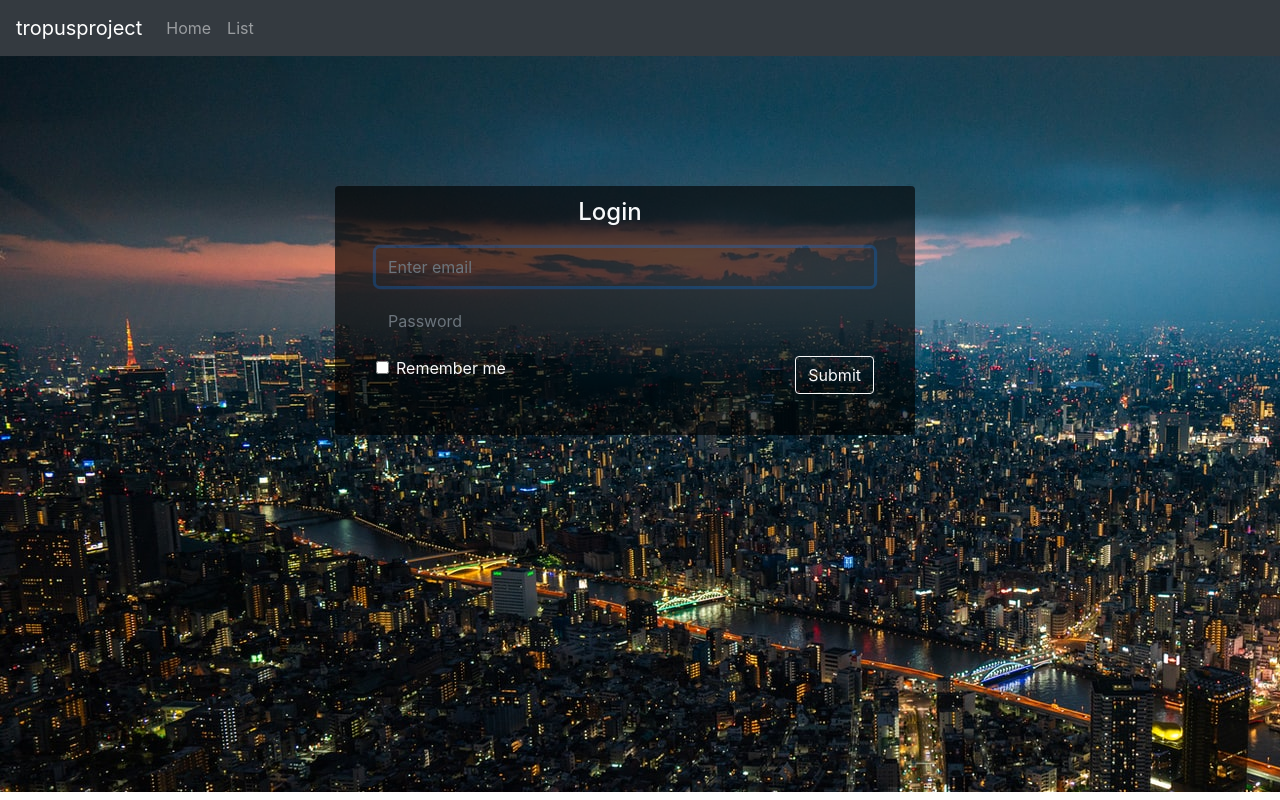
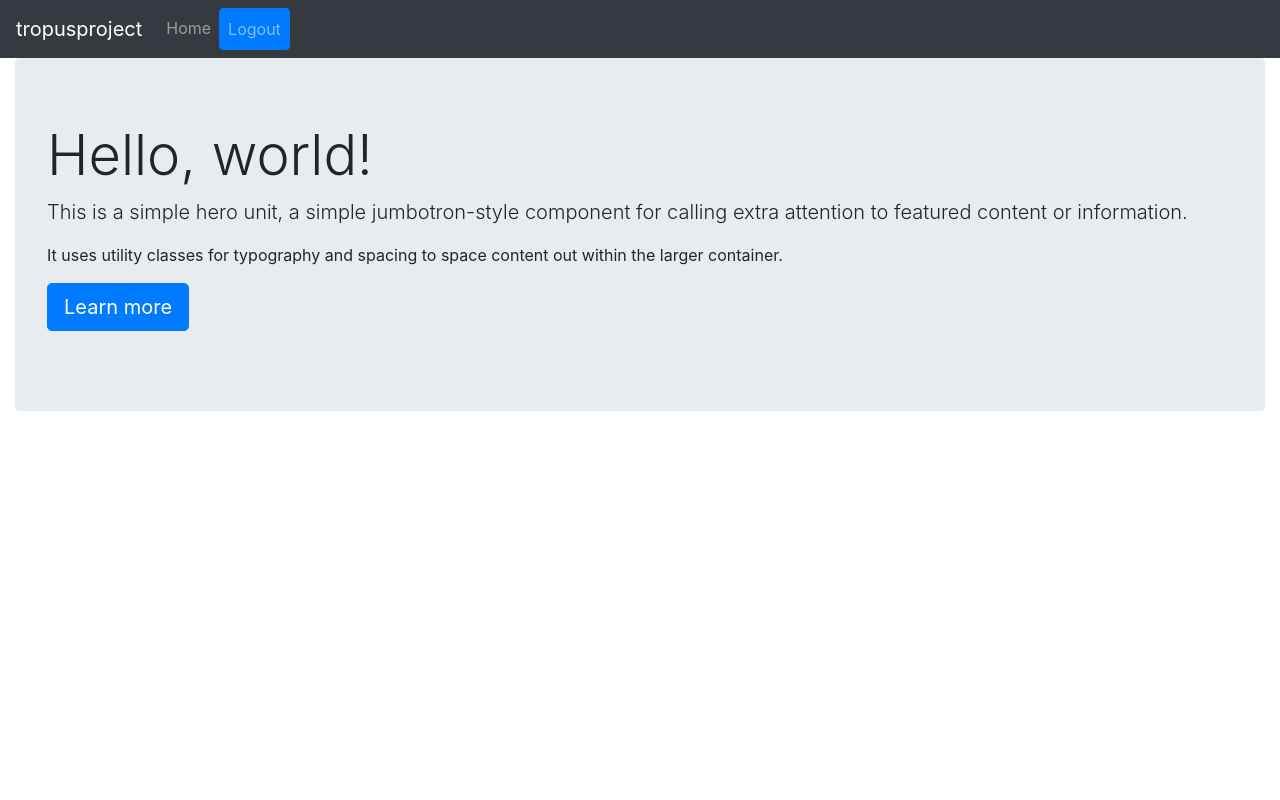
Before and after one commit to gmurdoko/learn-React, a React (Create React App) app: page /list in a window 1280 px wide. Before the commit this address led to /. Built offline with nearby package versions, Linux system fonts and the light colour scheme.

Commit message:
login hit api

```diff
--- a/package.json
+++ b/package.json
@@ -7,11 +7,14 @@
         "@fortawesome/free-brands-svg-icons": "^5.14.0",
         "@fortawesome/free-regular-svg-icons": "^5.14.0",
         "@fortawesome/free-solid-svg-icons": "^5.14.0",
+        "@fortawesome/react-fontawesome": "^0.1.11",
         "@testing-library/jest-dom": "^4.2.4",
         "@testing-library/react": "^9.5.0",
         "@testing-library/user-event": "^7.2.1",
         "axios": "^0.19.2",
         "bootstrap": "^4.5.0",
+        "font-awesome": "^4.7.0",
+        "prop-types": "^15.7.2",
         "react": "^16.13.1",
         "react-bootstrap": "^1.2.2",
         "react-dom": "^16.13.1",
@@ -39,5 +42,6 @@
             "last 1 safari version"
         ]
     },
-    "proxy": "http://localhost:8080"
+    "proxy": "http://localhost:5000"
+
 }
--- a/src/App.js
+++ b/src/App.js
@@ -1,21 +1,17 @@
 import React, { Component } from "react";
-import { BrowserRouter, Switch, Route } from "react-router-dom";
-// import RoomPage from "./pages/rooms/RoomPages";
-// import LoginPages from "./pages/login/LoginPages";
-// import HomePage from "./pages/home/HomePage";
-
-import Nav from "./components/router/Nav";
+import { BrowserRouter } from "react-router-dom";
+import Nav2 from "./components/router/Nav2";
+// import SamplePropTypes from "./components/SamplePropTypes";
 
 class App extends Component {
     render() {
         return (
             <BrowserRouter>
-                <Nav />
-                {/* <Switch>
-                    <Route exact path="/" component={HomePage} />
-                    <Route path="/list" component={RoomPage} />
-                    <Route path="/login" component={LoginPages} />
-                </Switch> */}
+                <Nav2 />
+                {/* <Nav /> */}
+                {/* <SamplePropTypes>
+                    <div />
+                </SamplePropTypes> */}
             </BrowserRouter>
         );
     }
--- /dev/null
+++ b/src/api/challengeApi/api.js
@@ -0,0 +1,31 @@
+import React from "react";
+import axios from "axios";
+const productURLs = "/products";
+const authURL = "/auth";
+
+const pushAuth = async (data) => {
+    let token = await axios.post(authURL, data);
+    return await token;
+};
+
+const getProducts = async () => {
+    let rooms = await axios.get(productURLs);
+
+    return await rooms;
+};
+
+// const pushRoom = async (data) => {
+//     let room = await axios.post(baseURL, data);
+//     return await room;
+// };
+
+// const delRoom = async (id) => {
+//     let room = await axios.delete(`${baseURL}/${id}`);
+//     return await room;
+// };
+
+// const putRoom = async (data) => {
+//     let room = await axios.put(baseURL, data);
+//     return await room;
+// };
+export { pushAuth, getProducts };
--- a/src/api/roomsApi/RoomServices.js
+++ b/src/api/roomsApi/RoomServices.js
@@ -4,7 +4,7 @@ const baseURLs = "/rooms";
 const baseURL = "/room";
 const getRooms = async () => {
     let rooms = await axios.get(baseURLs);
-    // console.log(rooms);
+
     return await rooms;
 };
 const pushRoom = async (data) => {
--- /dev/null
+++ b/src/components/SamplePropTypes.js
@@ -0,0 +1,24 @@
+import React, { Component } from "react";
+import PropTypes from "prop-types";
+import { propTypes } from "react-bootstrap/esm/Image";
+
+class SamplePropTypes extends Component {
+    render() {
+        let children = this.props.children;
+        return (
+            <div>
+                {/* My name:{this.props.name || "name"}, and age :
+                {this.props.age || 19} */}
+                {/* My name:{this.props.name}, and age :{this.props.age} */}
+                {children}
+            </div>
+        );
+    }
+}
+
+// SamplePropTypes.defaultProps = { name: "cahyo", age: 15 };
+SamplePropTypes.propTypes = {
+    // name: PropTypes.string,
+    children: PropTypes.element.isRequired,
+};
+export default SamplePropTypes;
--- a/src/components/navigate/MyNavbar.js
+++ b/src/components/navigate/MyNavbar.js
@@ -1,9 +1,10 @@
 import React, { Component } from "react";
 import { Switch, Route, Link } from "react-router-dom";
-import { Navbar, Nav } from "react-bootstrap";
+import { Navbar, Nav, Button } from "react-bootstrap";
 
 class MyNavbar extends Component {
     render() {
+        const { onLogout } = this.props;
         return (
             <Navbar bg="dark" variant="dark">
                 <Navbar.Brand as={Link} to="/home">
@@ -13,12 +14,14 @@ class MyNavbar extends Component {
                     <Nav.Link as={Link} to="/home">
                         Home
                     </Nav.Link>
-                    <Nav.Link as={Link} to="/list">
-                        List
+                    <Nav.Link
+                        as={Button}
+                        onClick={() => {
+                            onLogout();
+                        }}
+                    >
+                        Logout
                     </Nav.Link>
-                    {/* <Nav.Link as={Link} to="/login">
-                        Login
-                    </Nav.Link> */}
                 </Nav>
             </Navbar>
         );
--- /dev/null
+++ b/src/components/router/Nav2.js
@@ -0,0 +1,84 @@
+import React, { Component } from "react";
+import { Redirect, withRouter, Switch, Route } from "react-router-dom";
+import RoomPage from "../../pages/rooms/RoomPages";
+import LoginPages from "../../pages/login/LoginPages";
+import HomePage from "../../pages/home/HomePage";
+import Notfound from "../../pages/home/HomePage";
+import MyNavbar from "../navigate/MyNavbar";
+const routes = [
+    { id: 1, path: "/home", component: HomePage },
+    // { id: 2, path: "/list", component: RoomPage },
+];
+class Nav extends Component {
+    constructor(props) {
+        super(props);
+        this.state = {
+            activateMenu: "",
+            auth: false,
+        };
+    }
+    onLogin = () => {
+        this.setState({ ...this.state, auth: true });
+        this.props.history.push({ pathname: "/home" });
+    };
+    onLogout = () => {
+        sessionStorage.clear();
+        this.setState({
+            auth: false,
+        });
+        // this.props.history.push({
+        //     pathname: "/",
+        // });
+    };
+    componentDidMount() {
+        if (sessionStorage.getItem("auth-token") !== null) {
+            this.setState({ ...this.state, auth: true });
+            console.log(sessionStorage.getItem("auth-token"));
+            this.props.history.push({ pathname: "/home" });
+        } else {
+            this.setState({ ...this.state, auth: false });
+        }
+    }
+    render() {
+        const routeList = routes.map((route) => {
+            return (
+                <Route
+                    key={route.id}
+                    path={route.path}
+                    render={(props) => {
+                        return this.state.auth ? (
+                            <route.component {...props} />
+                        ) : (
+                            <Redirect to="/" />
+                        );
+                    }}
+                />
+            );
+        });
+        return (
+            <div>
+                <MyNavbar onLogout={this.onLogout} />
+                <Switch>
+                    <Route
+                        path="/"
+                        exact
+                        render={(props) => {
+                            return (
+                                <LoginPages {...props} onLogin={this.onLogin} />
+                            );
+                        }}
+                    />
+                    {routeList}
+                    <Route
+                        // path="*"
+                        render={(props) => {
+                            return <Notfound />;
+                        }}
+                    />
+                </Switch>
+            </div>
+        );
+    }
+}
+
+export default withRouter(Nav);
--- a/src/index.js
+++ b/src/index.js
@@ -4,6 +4,7 @@ import "./index.css";
 import App from "./App";
 import * as serviceWorker from "./serviceWorker";
 import "bootstrap/dist/css/bootstrap.min.css";
+import "font-awesome/css/font-awesome.min.css";
 import { Router } from "react-router-dom";
 import { createBrowserHistory } from "history";
 const customHistory = createBrowserHistory();
--- a/src/pages/login/LoginForm.js
+++ b/src/pages/login/LoginForm.js
@@ -3,26 +3,26 @@ import Form from "react-bootstrap/Form";
 import Button from "react-bootstrap/Button";
 import "./login.css";
 class LoginForm extends Component {
-    constructor(props) {
-        super(props);
-        this.state = {
-            email: "",
-            password: "",
-        };
-    }
-    submitHandler = (event) => {
-        event.preventDefault();
-        event.target.className += " was-validated";
-        this.props.onLogin();
-    };
-    changeHandler = (event) => {
-        this.setState({
-            ...this.state,
-            [event.target.name]: event.target.value,
-        });
-    };
+    // constructor(props) {
+    //     super(props);
+    //     this.state = {
+    //         email: "",
+    //         password: "",
+    //     };
+    // }
+    // submitHandler = (event) => {
+    //     event.preventDefault();
+    //     event.target.className += " was-validated";
+    //     this.props.onLogin();
+    // };
+    // changeHandler = (event) => {
+    //     this.setState({
+    //         ...this.state,
+    //         [event.target.name]: event.target.value,
+    //     });
+    // };
     render() {
-        // const { onLogin } = this.props;
+        const { auth, handleChange, clickLogin } = this.props;
         return (
             <div class="col-md-12 alert alert-dark transparent-bg">
                 <div className="row col-md-12 justify-content-center">
@@ -30,27 +30,29 @@ class LoginForm extends Component {
                 </div>
                 <div className="alert col-md-12 text-right">
                     <Form
-                        className="needs-validation"
-                        onSubmit={this.submitHandler}
+                        className="needs-validation was-validated"
+                        onSubmit={(event) => {
+                            clickLogin(event);
+                        }}
                         noValidate
                     >
-                        <Form.Group controlId="formBasicEmail">
+                        <Form.Group controlId="formBasicUserName">
                             <Form.Control
                                 className="transparent-input text-light"
-                                name="email"
-                                type="email"
-                                placeholder="Enter email"
+                                name="username"
+                                type="text"
+                                placeholder="username"
                                 autoFocus={true}
                                 required={true}
                                 onChange={(event) => {
-                                    this.changeHandler(event);
+                                    handleChange(event, "username");
                                 }}
-                                value={this.state.email}
+                                value={auth["username"]}
                             />
-                            <div className="valid-feedback">Looks good!</div>
+                            {/* <div className="valid-feedback">Looks good!</div>
                             <div className="invalid-feedback">
                                 Email doesn't valid!
-                            </div>
+                            </div> */}
                             {/* <Form.Text className="text-light">
                                 We'll never share your email with anyone else.
                             </Form.Text> */}
@@ -59,14 +61,19 @@ class LoginForm extends Component {
                         <Form.Group controlId="formBasicPassword">
                             <Form.Control
                                 className="transparent-input text-light"
+                                name="password"
                                 type="password"
                                 placeholder="Password"
                                 required={true}
+                                onChange={(event) => {
+                                    handleChange(event, "password");
+                                }}
+                                value={auth["password"]}
                             />
-                            <div className="valid-feedback">Looks good!</div>
+                            {/* <div className="valid-feedback">Looks good!</div>
                             <div className="invalid-feedback">
                                 Password can't be empty
-                            </div>
+                            </div> */}
                         </Form.Group>
                         <Form.Group
                             className="float-left"
--- a/src/pages/login/LoginPages.js
+++ b/src/pages/login/LoginPages.js
@@ -1,14 +1,53 @@
 import React, { Component } from "react";
 import LoginForm from "./LoginForm";
 import "./login.css";
+import { pushAuth } from "../../api/challengeApi/api";
 class LoginPages extends Component {
+    constructor(props) {
+        super(props);
+        this.state = {
+            auth: { username: "", password: "" },
+        };
+
+        //
+    }
+    handleChange = (event, field) => {
+        let { auth } = this.state;
+        auth[field] = event.target.value;
+        this.setState({ ...this.state, auth });
+        console.log(this.state.auth);
+    };
+    clickLogin = (event) => {
+        event.preventDefault();
+        pushAuth(this.state.auth)
+            .then((res) => {
+                console.log(res);
+                if (res.data.token !== null) {
+                    sessionStorage.setItem("auth-token", res.data.token);
+                    this.props.onLogin();
+                    this.resetAuth();
+                } else {
+                    alert("Username atau Password salah!");
+                    this.resetAuth();
+                }
+            })
+            .catch((error) => {
+                console.error(error);
+            });
+    };
+    resetAuth = () => {
+        this.setState({ ...this.state, auth: { username: "", password: "" } });
+    };
     render() {
-        const { onLogin } = this.props;
         return (
             <div className="container-fluid background">
                 <div className="row col-md-12 justify-content-center">
                     <div className="col-md-6" style={{ marginTop: "130px" }}>
-                        <LoginForm onLogin={onLogin} />
+                        <LoginForm
+                            auth={this.state.auth}
+                            handleChange={this.handleChange}
+                            clickLogin={this.clickLogin}
+                        />
                     </div>
                 </div>
             </div>
```
Also changed, not shown: src/pages/rooms/RoomModal.js (+10 -14 lines), 1 other file (tests, documents, lock files or other folders).
